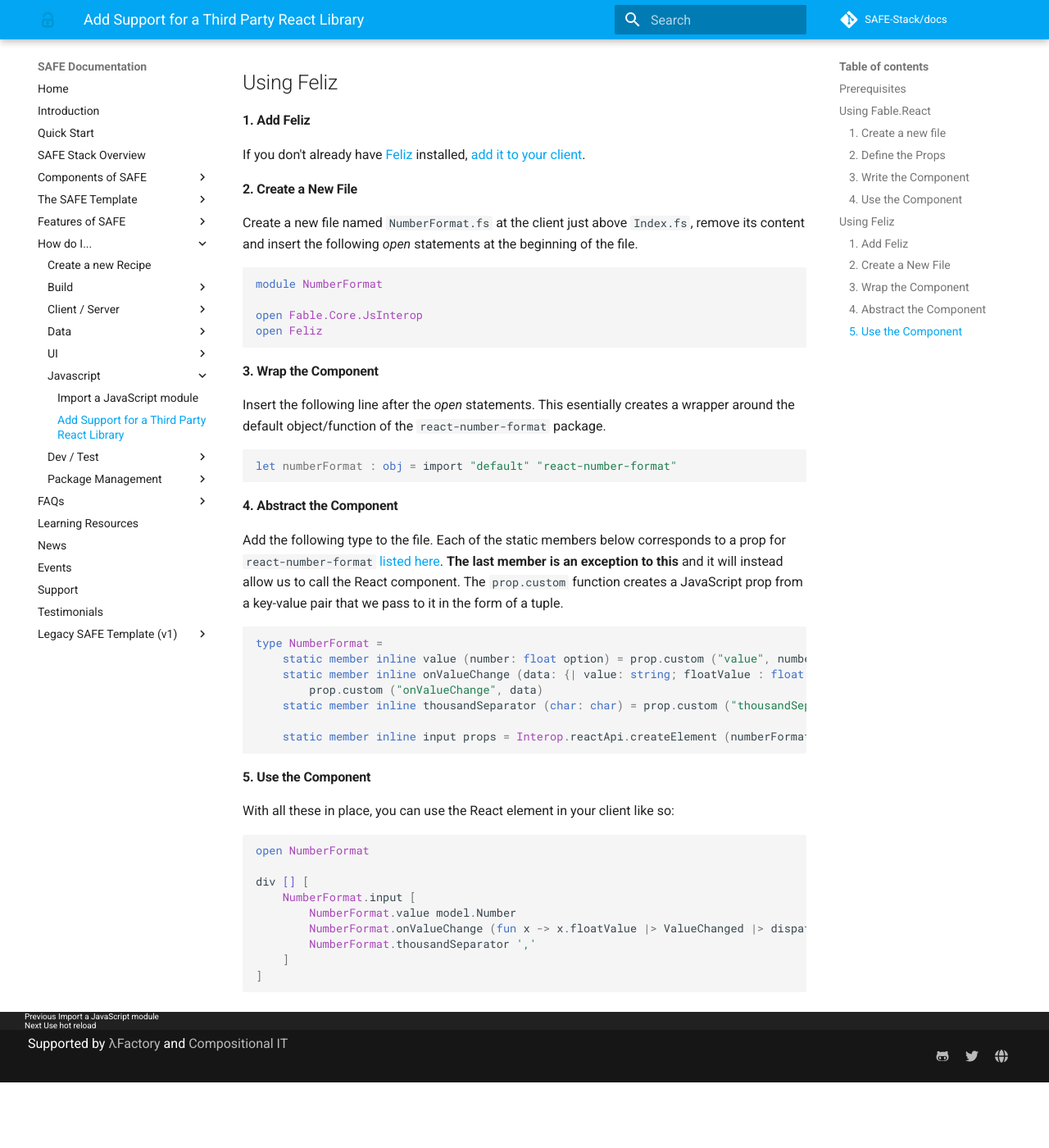
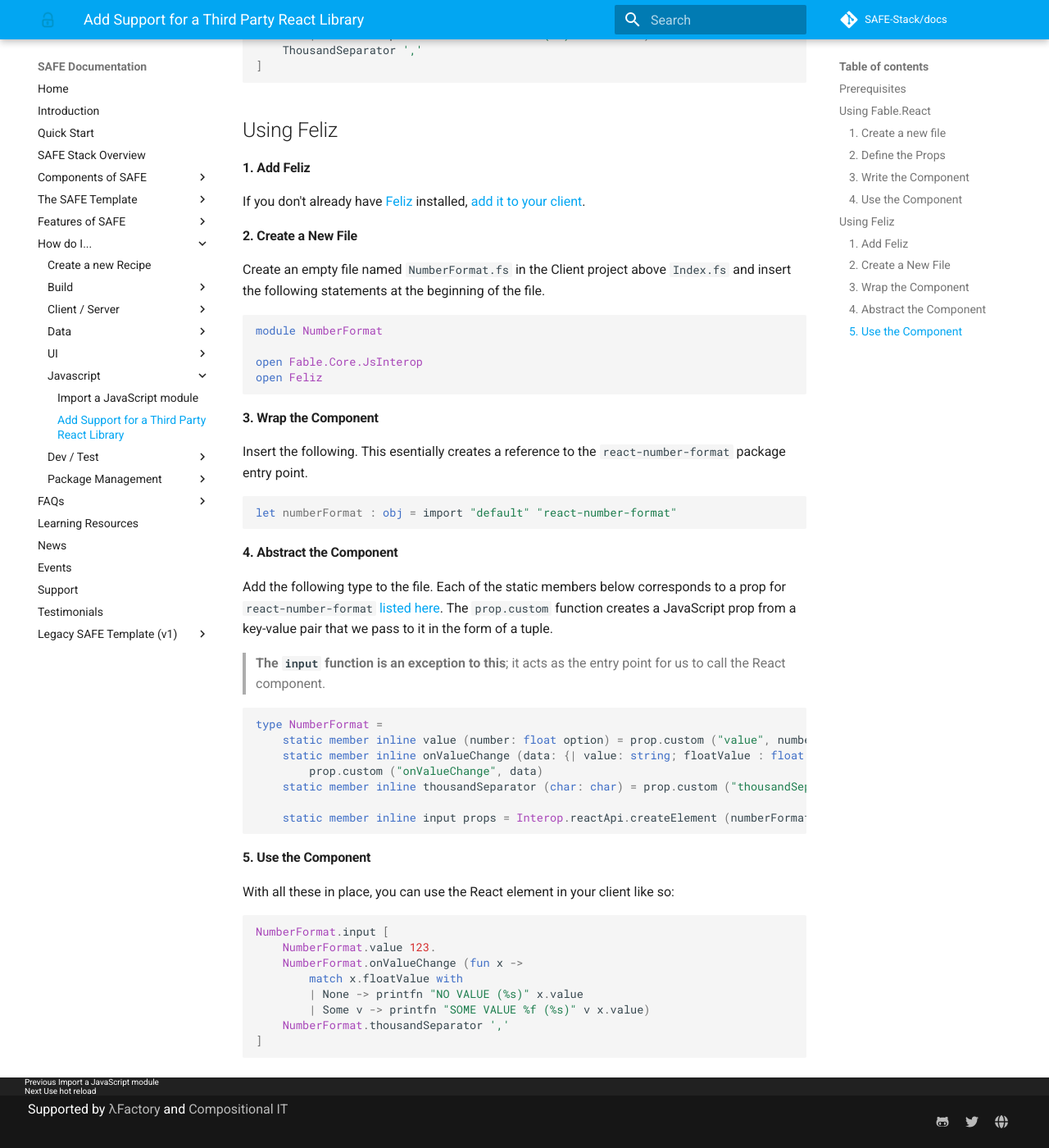
Before and after one commit to SAFE-Stack/docs, an MkDocs documentation site: the page built from docs/recipes/javascript/third-party-react-package.md, in a window 1280 px wide and 1400 px high, scrolled down 1458 px. Shown: the whole window at 82% size. Built offline with MkDocs 1.6.1 and Material for MkDocs 9.7.7, drawn with Linux system fonts in a browser that asks for light colours; comment, search, counter and statistics services are not loaded; before the commit the page ends 2778 px from its top, so only the background shows below that; some of the changed text lies outside the part shown.

Commit message:
Tidy up Feliz

````diff
--- a/docs/recipes/javascript/third-party-react-package.md
+++ b/docs/recipes/javascript/third-party-react-package.md
@@ -51,7 +51,10 @@
 
 numberFormat [
     Value 123.
-    OnValueChange (fun x -> x.floatValue |> ValueChanged |> dispatch)
+    OnValueChange (fun x ->
+        match x.floatValue with
+        | None -> printfn "NO VALUE (%s)" x.value
+        | Some v -> printfn "SOME VALUE %f (%s)" v x.value)
     ThousandSeparator ','
 ]
 ```
@@ -59,12 +62,10 @@
 ## Using Feliz
 
 #### 1. Add Feliz
-
 If you don't already have [Feliz](https://www.nuget.org/packages/Feliz/) installed, [add it to your client](../../ui/add-feliz).
 
 #### 2. Create a New File
-
-Create a new file named `NumberFormat.fs` at the client just above `Index.fs`, remove its content and insert the following *open* statements at the beginning of the file.
+Create an empty file named `NumberFormat.fs` in the Client project above `Index.fs` and insert the following statements at the beginning of the file.
 
 ```fsharp
 module NumberFormat
@@ -74,16 +75,16 @@
 ```
 
 #### 3. Wrap the Component
-
-Insert the following line after the *open* statements. This esentially creates a wrapper around the default object/function of the `react-number-format` package.
+Insert the following. This esentially creates a reference to the `react-number-format` package entry point.
 
 ```fsharp
 let numberFormat : obj = import "default" "react-number-format"
 ```
 
 #### 4. Abstract the Component
+Add the following type to the file. Each of the static members below corresponds to a prop for `react-number-format` [listed here](https://github.com/s-yadav/react-number-format#Props). The `prop.custom` function creates a JavaScript prop from a key-value pair that we pass to it in the form of a tuple.
 
-Add the following type to the file. Each of the static members below corresponds to a prop for `react-number-format` [listed here](https://github.com/s-yadav/react-number-format#Props). **The last member is an exception to this** and it will instead allow us to call the React component. The `prop.custom` function creates a JavaScript prop from a key-value pair that we pass to it in the form of a tuple.
+> **The `input` function is an exception to this**; it acts as the entry point for us to call the React component.
 
 ```fsharp
 type NumberFormat =
@@ -100,13 +101,12 @@
 With all these in place, you can use the React element in your client like so:
 
 ```fsharp
-open NumberFormat
-
-div [] [
-    NumberFormat.input [
-        NumberFormat.value model.Number
-        NumberFormat.onValueChange (fun x -> x.floatValue |> ValueChanged |> dispatch)
-        NumberFormat.thousandSeparator ','
-    ]
+NumberFormat.input [
+    NumberFormat.value 123.
+    NumberFormat.onValueChange (fun x ->
+        match x.floatValue with
+        | None -> printfn "NO VALUE (%s)" x.value
+        | Some v -> printfn "SOME VALUE %f (%s)" v x.value)
+    NumberFormat.thousandSeparator ','
 ]
 ```
````
